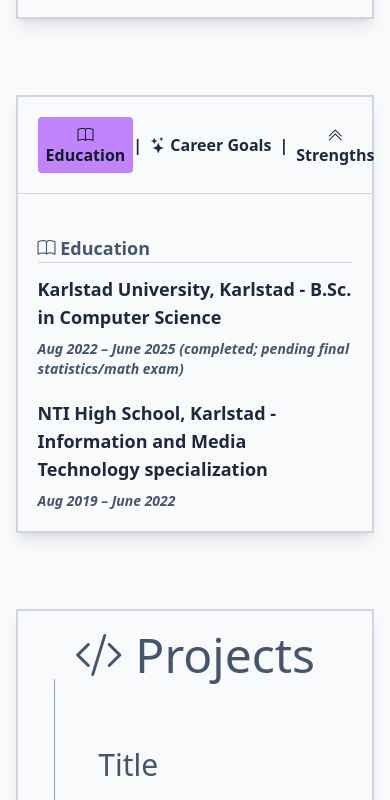
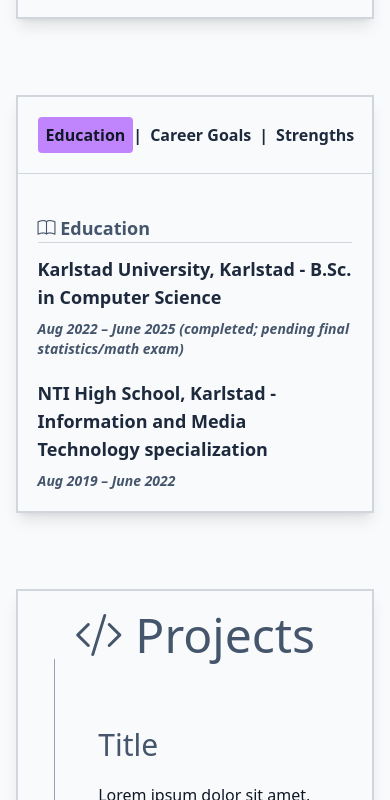
Before and after one commit to l1t48/Portfolio, a website built with Vite: page index.html in a window 390 px wide. Shown: the part 1132-1932 px from the top of the page. Built offline with nearby package versions, Linux system fonts and the light colour scheme; what tailwindcss-animated would draw is missing.

Commit message:
Small icon change

```diff
--- a/index.html
+++ b/index.html
@@ -145,13 +145,13 @@
       <div
         class="xl:mt-0 p-5 flex xl:flex xl:flex-row xl:justify-evenly items-center justify-evenly border-b-1 [@media(max-width:380px)]:justify-center border-gray-300">
         <button id="Education" class="text-[var(--color-text)] bg-[var(--color-primary)] hover:bg-[var(--color-primary)] hover:text-[var(--color-background)] xl:w-1/4 w-6xs p-3 [@media(max-width:450px)]:p-2 duration-300 ease-in-out
-          hover:scale-110 hover:opacity-90 transition-all rounded-sm"><i class="bi bi-book"></i> Education</button>
+          hover:scale-110 hover:opacity-90 transition-all rounded-sm"><i class="bi bi-book [@media(max-width:470px)]:hidden"></i> Education</button>
         <p>|</p>
         <button id="CareerGoals" class="hover:bg-[var(--color-primary)] hover:text-[var(--color-background)] xl:w-1/4 w-6xs p-3 [@media(max-width:450px)]:p-2 whitespace-nowrap duration-300 ease-in-out
-          hover:scale-110 hover:opacity-90 transition-all rounded-sm"><i class="bi bi-stars"></i> Career Goals</button>
+          hover:scale-110 hover:opacity-90 transition-all rounded-sm"><i class="bi bi-stars [@media(max-width:470px)]:hidden"></i> Career Goals</button>
         <p>|</p>
         <button id="Strengths_Experience" class="hover:bg-[var(--color-primary)] hover:text-[var(--color-background)] w-6xs xl:w-1/4 p-3 [@media(max-width:450px)]:p-2 duration-300 ease-in-out
-          hover:scale-110 hover:opacity-90 transition-all rounded-sm"><i class="bi bi-chevron-double-up"></i> Strengths</button>
+          hover:scale-110 hover:opacity-90 transition-all rounded-sm"><i class="bi bi-chevron-double-up [@media(max-width:470px)]:hidden"></i> Strengths</button>
       </div>
 
       <div id="content-container-about" class="mt-5 p-5">
@@ -315,10 +315,10 @@
       <div
         class="xl:mt-0 p-5 flex xl:flex xl:flex-row xl:justify-evenly items-center justify-around border-b-1 border-gray-300">
         <button id="Technologies" class="text-[var(--color-text)] bg-[var(--color-primary)] hover:bg-[var(--color-primary)] hover:text-[var(--color-background)] xl:w-1/4 w-6xs p-3 [@media(max-width:450px)]:p-2  duration-300 ease-in-out
-          hover:scale-110 hover:opacity-90 transition-all rounded-sm"><i class="bi bi-check2-square"></i> Technologies</button>
+          hover:scale-110 hover:opacity-90 transition-all rounded-sm"><i class="bi bi-check2-square [@media(max-width:470px)]:hidden"></i> Technologies</button>
         <p>|</p>
         <button id="Skills" class="hover:bg-[var(--color-primary)] hover:text-[var(--color-background)] xl:w-1/4 w-6xs p-3 [@media(max-width:450px)]:p-2 whitespace-nowrap duration-300 ease-in-out
-          hover:scale-110 hover:opacity-90 transition-all rounded-sm"><i class="bi bi-list-check"></i> Skills</button>
+          hover:scale-110 hover:opacity-90 transition-all rounded-sm"><i class="bi bi-list-check [@media(max-width:470px)]:hidden"></i> Skills</button>
       </div>
 
       <div id="content-container-skills" class="mt-5 p-5">
```
